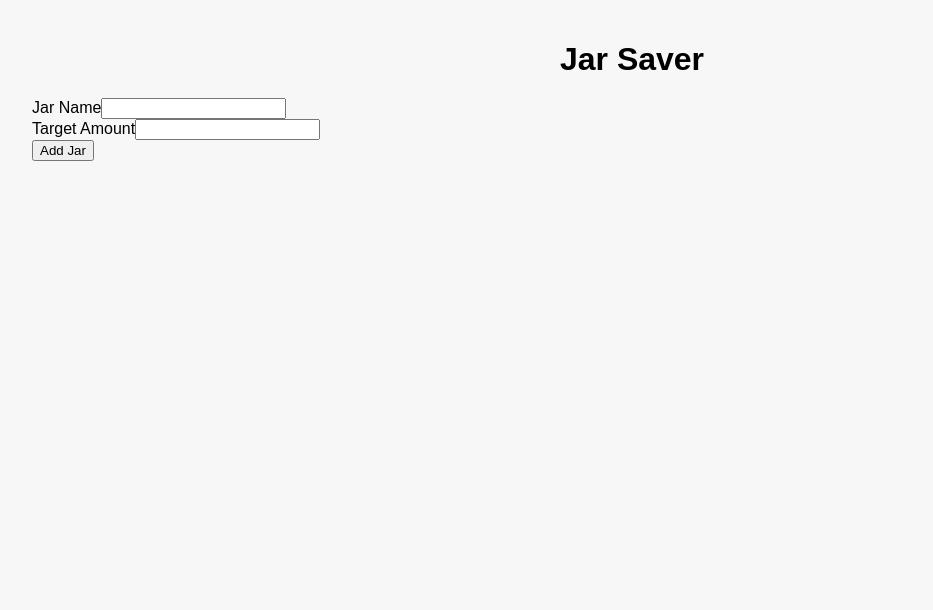
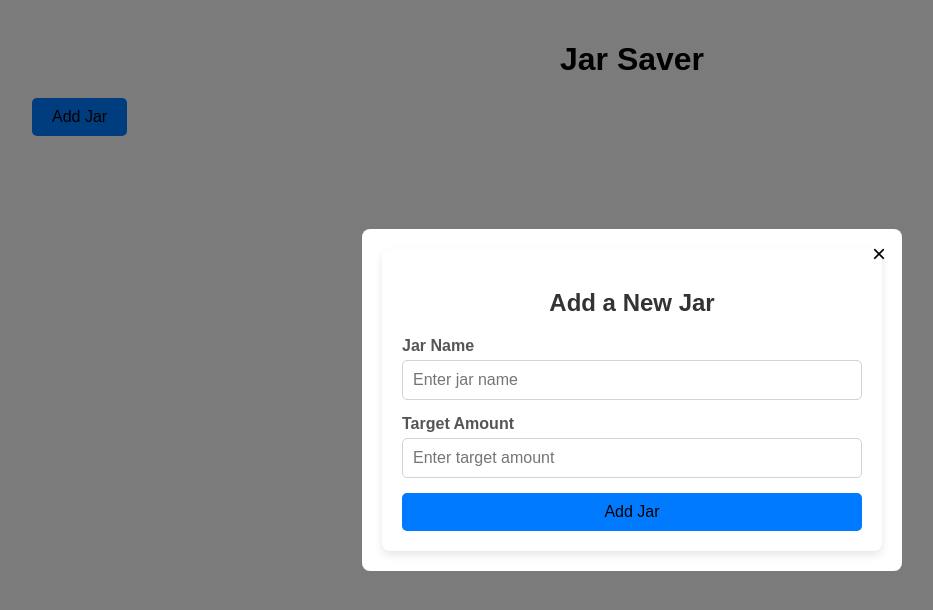
Before and after one commit to Ta5r/Jars, a React (Create React App) app: page / in a window 1280 px wide. Shown: the top 610 px of the page, without its empty margins (8-941 px from the left). Built offline with nearby package versions, Linux system fonts and the light colour scheme.

Commit message:
feat: Add Jar form to Modal box

```diff
--- a/src/App.js
+++ b/src/App.js
@@ -1,19 +1,23 @@
 import React, { useState, useEffect } from 'react';
 import JarList from './JarList';
 import JarForm from './JarForm';
+import Modal from './Modal';
 
 function App() {
   const [jars, setJars] = useState([]);
+  const [isModalOpen, setIsModalOpen] = useState(false);
 
-	// Load jars from localStorage on initial render
   useEffect(() => {
     const savedJars = JSON.parse(localStorage.getItem('jars'));
     if (savedJars) {
       setJars(savedJars);
     }
+    // Open modal by default if no jars are present
+    if (!savedJars || savedJars.length === 0) {
+      setIsModalOpen(true);
+    }
   }, []);
 
-	// Save jars to localStorage whenever they change
   useEffect(() => {
     localStorage.setItem('jars', JSON.stringify(jars));
   }, [jars]);
@@ -21,6 +25,7 @@ function App() {
   const addJar = (name, targetAmount) => {
     const newJar = { name, targetAmount, currentBalance: 0 };
     setJars([...jars, newJar]);
+    setIsModalOpen(false); // Close modal after adding a jar
   };
 
   const addMoney = (index, amount) => {
@@ -30,11 +35,24 @@ function App() {
     setJars(updatedJars);
   };
 
+  const handleAddJarClick = () => {
+    setIsModalOpen(true);
+  };
+
+  const handleCloseModal = () => {
+    setIsModalOpen(false);
+  };
+
   return (
     <div className="container">
       <h1>Jar Saver</h1>
+      <button className="btn btn-primary mb-3" onClick={handleAddJarClick}>
+        Add Jar
+      </button>
+      <JarList jars={jars} addMoney={addMoney} />
+      <Modal isOpen={isModalOpen} onClose={handleCloseModal}>
         <JarForm addJar={addJar} />
-			<JarList jars={jars} addMoney={addMoney} />
+      </Modal>
     </div>
   );
 }
--- /dev/null
+++ b/src/JarForm.css
@@ -0,0 +1,50 @@
+.jar-form-container {
+    max-width: 600px;
+    margin: 0 auto;
+    padding: 20px;
+    background-color: #ffffff;
+    border-radius: 8px;
+    box-shadow: 0 4px 8px rgba(0, 0, 0, 0.1);
+  }
+
+  .jar-form-title {
+    text-align: center;
+    margin-bottom: 20px;
+    color: #333;
+  }
+
+  .jar-form {
+    display: flex;
+    flex-direction: column;
+    gap: 15px;
+  }
+
+  .form-group {
+    display: flex;
+    flex-direction: column;
+  }
+
+  .form-label {
+    margin-bottom: 5px;
+    font-weight: bold;
+    color: #555;
+  }
+
+  .form-control {
+    border-radius: 5px;
+    border: 1px solid #ced4da;
+    padding: 10px;
+    font-size: 16px;
+  }
+
+  .btn-primary {
+    background-color: #007bff;
+    border: none;
+    border-radius: 5px;
+    padding: 10px 20px;
+    font-size: 16px;
+  }
+
+  .btn-primary:hover {
+    background-color: #0056b3;
+  }
--- a/src/JarForm.js
+++ b/src/JarForm.js
@@ -1,4 +1,5 @@
 import React, { useState } from 'react';
+import './JarForm.css'; // Import custom CSS for additional styling
 
 function JarForm({ addJar }) {
   const [name, setName] = useState('');
@@ -14,29 +15,36 @@ function JarForm({ addJar }) {
   };
 
   return (
-    <form onSubmit={handleSubmit}>
+    <div className="jar-form-container">
+      <h2 className="jar-form-title">Add a New Jar</h2>
+      <form onSubmit={handleSubmit} className="jar-form">
         <div className="form-group">
-        <label>Jar Name</label>
+          <label htmlFor="jarName" className="form-label">Jar Name</label>
           <input
+            id="jarName"
             type="text"
             className="form-control"
             value={name}
             onChange={(e) => setName(e.target.value)}
+            placeholder="Enter jar name"
             required
           />
         </div>
         <div className="form-group">
-        <label>Target Amount</label>
+          <label htmlFor="targetAmount" className="form-label">Target Amount</label>
           <input
+            id="targetAmount"
             type="number"
             className="form-control"
             value={targetAmount}
             onChange={(e) => setTargetAmount(e.target.value)}
+            placeholder="Enter target amount"
             required
           />
         </div>
-      <button type="submit" className="btn btn-primary mt-2">Add Jar</button>
+        <button type="submit" className="btn btn-primary btn-lg">Add Jar</button>
       </form>
+    </div>
   );
 }
 
--- /dev/null
+++ b/src/Modal.css
@@ -0,0 +1,30 @@
+.modal-overlay {
+    position: fixed;
+    top: 0;
+    left: 0;
+    width: 100%;
+    height: 100%;
+    background-color: rgba(0, 0, 0, 0.5);
+    display: flex;
+    align-items: center;
+    justify-content: center;
+  }
+
+  .modal-content {
+    background-color: #fff;
+    border-radius: 8px;
+    padding: 20px;
+    width: 90%;
+    max-width: 500px;
+    position: relative;
+  }
+
+  .modal-close {
+    position: absolute;
+    top: 10px;
+    right: 10px;
+    background: none;
+    border: none;
+    font-size: 24px;
+    cursor: pointer;
+  }
--- /dev/null
+++ b/src/Modal.js
@@ -0,0 +1,17 @@
+import React from 'react';
+import './Modal.css'; // Import custom CSS for modal styling
+
+function Modal({ isOpen, onClose, children }) {
+  if (!isOpen) return null;
+
+  return (
+    <div className="modal-overlay" onClick={onClose}>
+      <div className="modal-content" onClick={(e) => e.stopPropagation()}>
+        <button className="modal-close" onClick={onClose}>×</button>
+        {children}
+      </div>
+    </div>
+  );
+}
+
+export default Modal;
```
Lines whose indentation alone changed are shown as unchanged.
